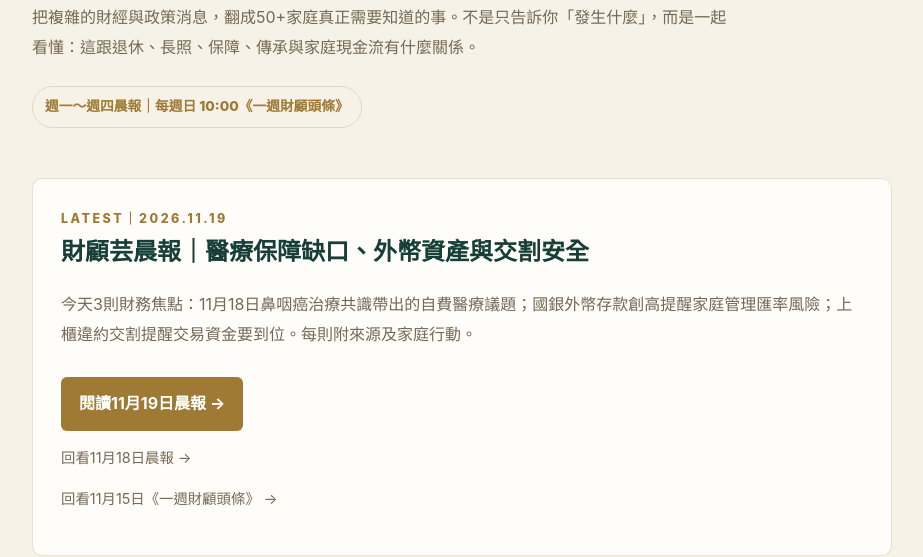
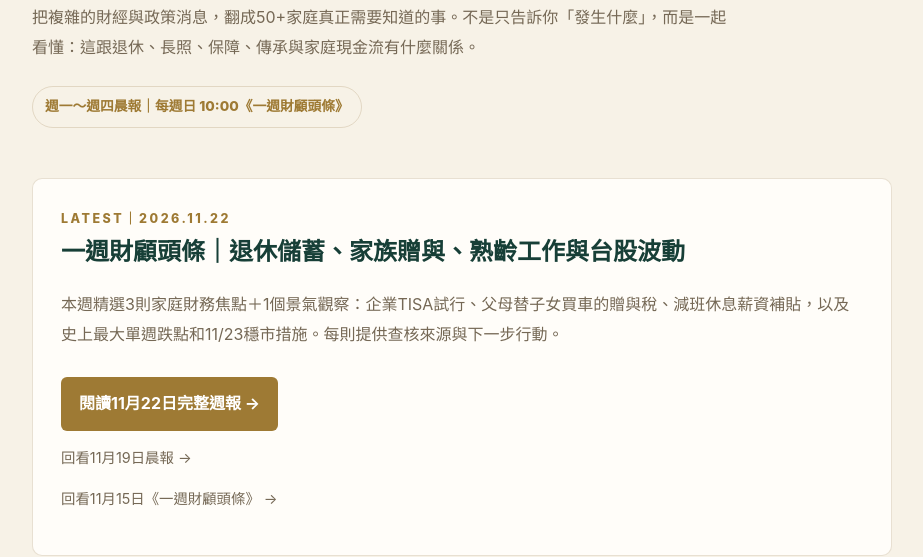
Before and after one commit to angie26501-lgtm/yunplan, a plain HTML site: page morning/index.html in a window 1280 px wide. Shown: the part 251-808 px from the top of the page, without its empty margins (178-1101 px from the left). Drawn offline with Linux system fonts and the light colour scheme.

Commit message:
更新晨報專區最新一期：2026-11-22 週報

```diff
--- a/morning/index.html
+++ b/morning/index.html
@@ -15,7 +15,7 @@
 <header class="top"><div class="wrap"><a class="brand" href="/">財顧芸｜50+人生選擇權</a><a class="back" href="/">回首頁 →</a></div></header>
 <main>
 <section class="hero"><div class="wrap"><div class="eyebrow">FINANCIAL BRIEF</div><h1>財顧芸晨報</h1><p>把複雜的財經與政策消息，翻成50+家庭真正需要知道的事。不是只告訴你「發生什麼」，而是一起看懂：這跟退休、長照、保障、傳承與家庭現金流有什麼關係。</p><span class="badge">週一～週四晨報｜每週日 10:00《一週財顧頭條》</span></div></section>
-<section class="wrap"><div class="latest"><div class="eyebrow">LATEST｜2026.11.19</div><h2>財顧芸晨報｜醫療保障缺口、外幣資產與交割安全</h2><p>今天3則財務焦點：11月18日鼻咽癌治療共識帶出的自費醫療議題；國銀外幣存款創高提醒家庭管理匯率風險；上櫃違約交割提醒交易資金要到位。每則附來源及家庭行動。</p><a class="btn" href="/morning/2026-11-19.html">閱讀11月19日晨報 →</a><p style="font-size:.9rem"><a href="/morning/2026-11-18.html">回看11月18日晨報 →</a></p><p style="font-size:.9rem"><a href="/morning/weekly-2026-11-15.html">回看11月15日《一週財顧頭條》 →</a></p></div></section>
+<section class="wrap"><div class="latest"><div class="eyebrow">LATEST｜2026.11.22</div><h2>一週財顧頭條｜退休儲蓄、家族贈與、熟齡工作與台股波動</h2><p>本週精選3則家庭財務焦點＋1個景氣觀察：企業TISA試行、父母替子女買車的贈與稅、減班休息薪資補貼，以及史上最大單週跌點和11/23穩市措施。每則提供查核來源與下一步行動。</p><a class="btn" href="/morning/weekly-2026-11-22.html">閱讀11月22日完整週報 →</a><p style="font-size:.9rem"><a href="/morning/2026-11-19.html">回看11月19日晨報 →</a></p><p style="font-size:.9rem"><a href="/morning/weekly-2026-11-15.html">回看11月15日《一週財顧頭條》 →</a></p></div></section>
 <section class="section"><div class="wrap"><h2>每一期都回答三件事</h2><div class="grid"><div class="card"><b>01｜發生什麼</b>挑選真正會影響退休家庭決策的政策、制度與重要變化。</div><div class="card"><b>02｜跟我有什麼關係</b>把新聞翻成家庭語言：現金流、保障、照顧責任、資產安排可能受到什麼影響。</div><div class="card"><b>03｜下一步可以做什麼</b>每則都留下一個可立即盤點、討論或查核的家庭行動。</div></div></div></section>
 <section class="wrap"><div class="funnel"><div class="eyebrow">NEXT STEP</div><h2>看懂消息之後，更重要的是回到你自己的家庭。</h2><p>每個人的退休現金流、保單、房產、長照責任與傳承安排都不同。晨報與週報提供的是觀念與提醒；真正的規劃，要回到你的數字與家庭情境。</p><a class="btn line" href="https://lin.ee/ODLCoJB" target="_blank" rel="noopener">加入財顧芸LINE@｜預約一對一家庭財務盤點</a></div></section>
 </main>
```
